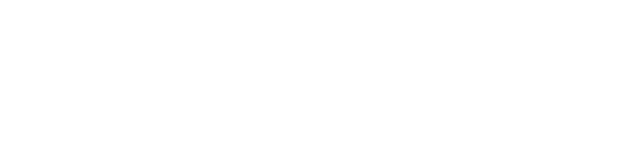
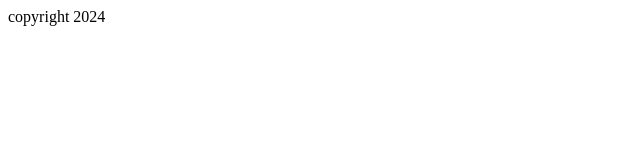
Before and after one commit to Mugema1/landing-page-collaboration, a plain HTML site: page index.html in a window 1280 px wide. Shown: the whole page, without its empty margins (0-640 px from the left). Drawn offline with Linux system fonts and the light colour scheme.

Commit message:
created footer

```diff
--- a/index.html
+++ b/index.html
@@ -6,6 +6,8 @@
     <title>Document</title>
 </head>
 <body>
-
+    <div>
+        copyright 2024
+    </div>
 </body>
 </html>
```
